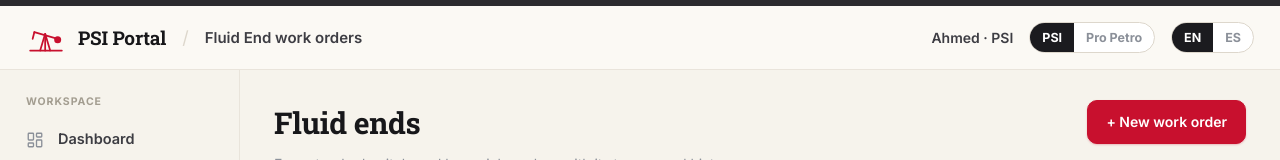
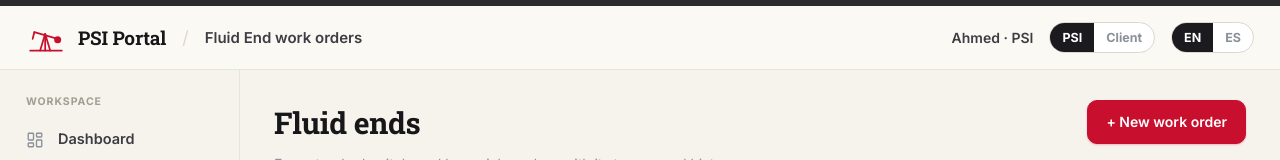
Before and after one commit to ahmedhuss50/fluid-end-turnaround, a Next.js app: page /units in a window 1280 px wide. Shown: the top 160 px of the page. Built offline with nearby package versions, Linux system fonts and the light colour scheme; no server answers; the database is empty.

Commit message:
Client view: rename to Client, hide New work order

```diff
--- a/app/layout.tsx
+++ b/app/layout.tsx
@@ -62,7 +62,7 @@ export default async function RootLayout({ children }: { children: React.ReactNo
           <span className="crumb-sep">/</span>
           <span className="crumb-app">Fluid End work orders</span>
           <span className="top-spacer" />
-          <span className="top-user">{role === "client" ? "Pro Petro" : "Ahmed · PSI"}</span>
+          <span className="top-user">{role === "client" ? "Client" : "Ahmed · PSI"}</span>
           <RoleSwitch role={role} />
           <span className="lang"><span className="on">EN</span><span>ES</span></span>
         </header>
--- a/app/units/[serial]/page.tsx
+++ b/app/units/[serial]/page.tsx
@@ -2,10 +2,12 @@ import Link from "next/link";
 import { notFound } from "next/navigation";
 import { prisma } from "@/lib/db";
 import { StatusBadge, ResultBadge, fmtDate } from "@/components/ui";
+import { getRole } from "@/lib/role";
 
 export const dynamic = "force-dynamic";
 
 export default async function UnitHistory({ params }: { params: { serial: string } }) {
+  const isClient = getRole() === "client";
   const serial = decodeURIComponent(params.serial);
   const unit = await prisma.fluidEnd.findUnique({
     where: { serialNumber: serial },
@@ -23,7 +25,7 @@ export default async function UnitHistory({ params }: { params: { serial: string
           <h1 className="mono" style={{ fontSize: 22 }}>{unit.serialNumber}</h1>
           <p>{unit.manufacturer} · {unit.customer}{unit.model ? ` · ${unit.model}` : ""}</p>
         </div>
-        <Link href="/jobs/new" className="btn">+ New work order</Link>
+        {!isClient && <Link href="/jobs/new" className="btn">+ New work order</Link>}
       </div>
 
       <div className="card">
--- a/app/units/page.tsx
+++ b/app/units/page.tsx
@@ -1,10 +1,12 @@
 import Link from "next/link";
 import { prisma } from "@/lib/db";
+import { getRole } from "@/lib/role";
 import { fmtDate } from "@/components/ui";
 
 export const dynamic = "force-dynamic";
 
 export default async function Units() {
+  const isClient = getRole() === "client";
   const units = await prisma.fluidEnd.findMany({
     orderBy: { createdAt: "desc" },
     include: { _count: { select: { jobs: true } }, jobs: { orderBy: { createdAt: "desc" }, take: 1 } },
@@ -17,7 +19,7 @@ export default async function Units() {
           <h1>Fluid ends</h1>
           <p>Every tracked unit, keyed by serial number, with its turnaround history.</p>
         </div>
-        <Link href="/jobs/new" className="btn">+ New work order</Link>
+        {!isClient && <Link href="/jobs/new" className="btn">+ New work order</Link>}
       </div>
 
       <div className="card">
--- a/components/RoleSwitch.tsx
+++ b/components/RoleSwitch.tsx
@@ -16,7 +16,7 @@ export default function RoleSwitch({ role }: { role: string }) {
   return (
     <span className="lang" title="Switch view — for the demo">
       <span className={role === "psi" ? "on" : ""} onClick={() => pick("psi")} style={{ cursor: "pointer" }}>PSI</span>
-      <span className={role === "client" ? "on" : ""} onClick={() => pick("client")} style={{ cursor: "pointer" }}>Pro Petro</span>
+      <span className={role === "client" ? "on" : ""} onClick={() => pick("client")} style={{ cursor: "pointer" }}>Client</span>
     </span>
   );
 }
```
